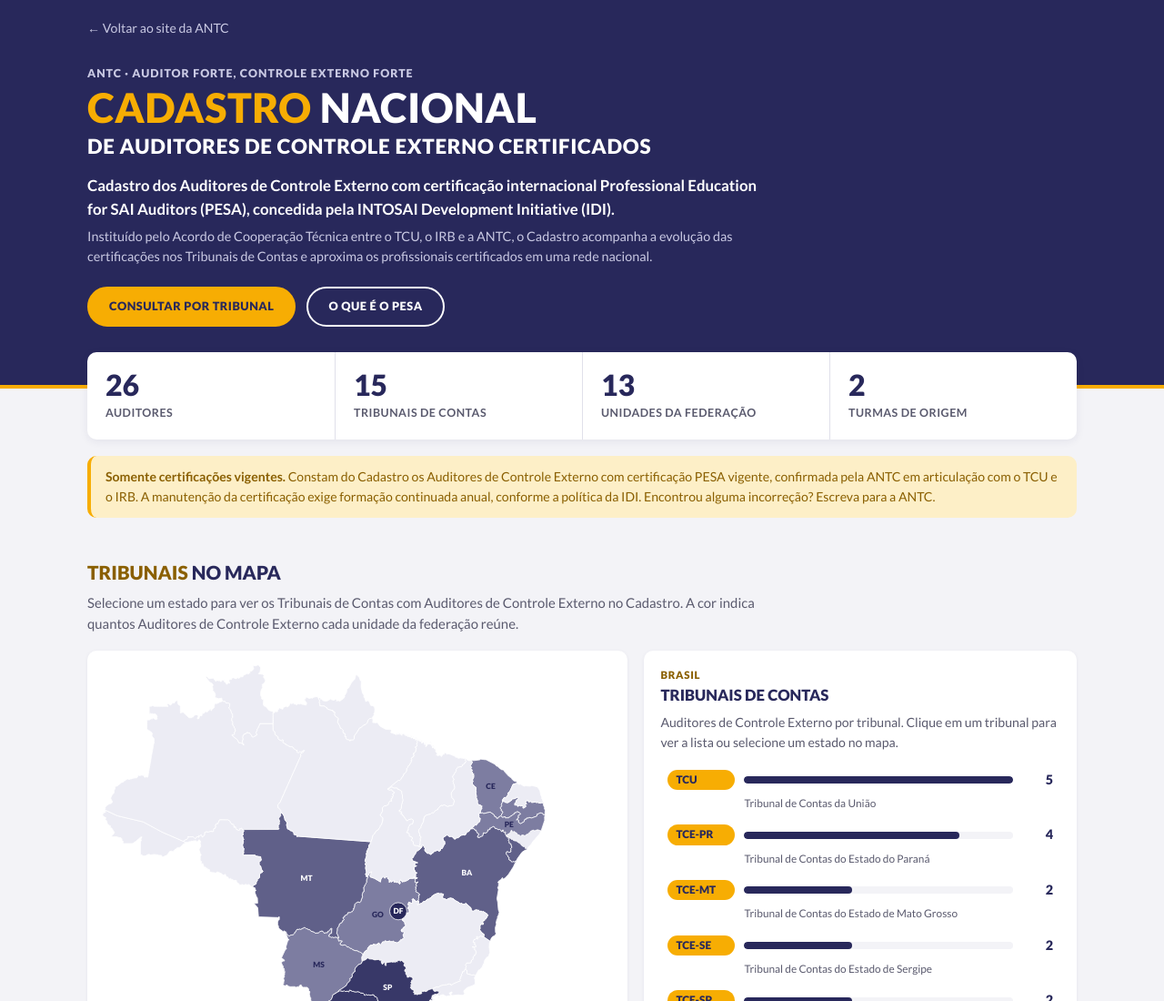
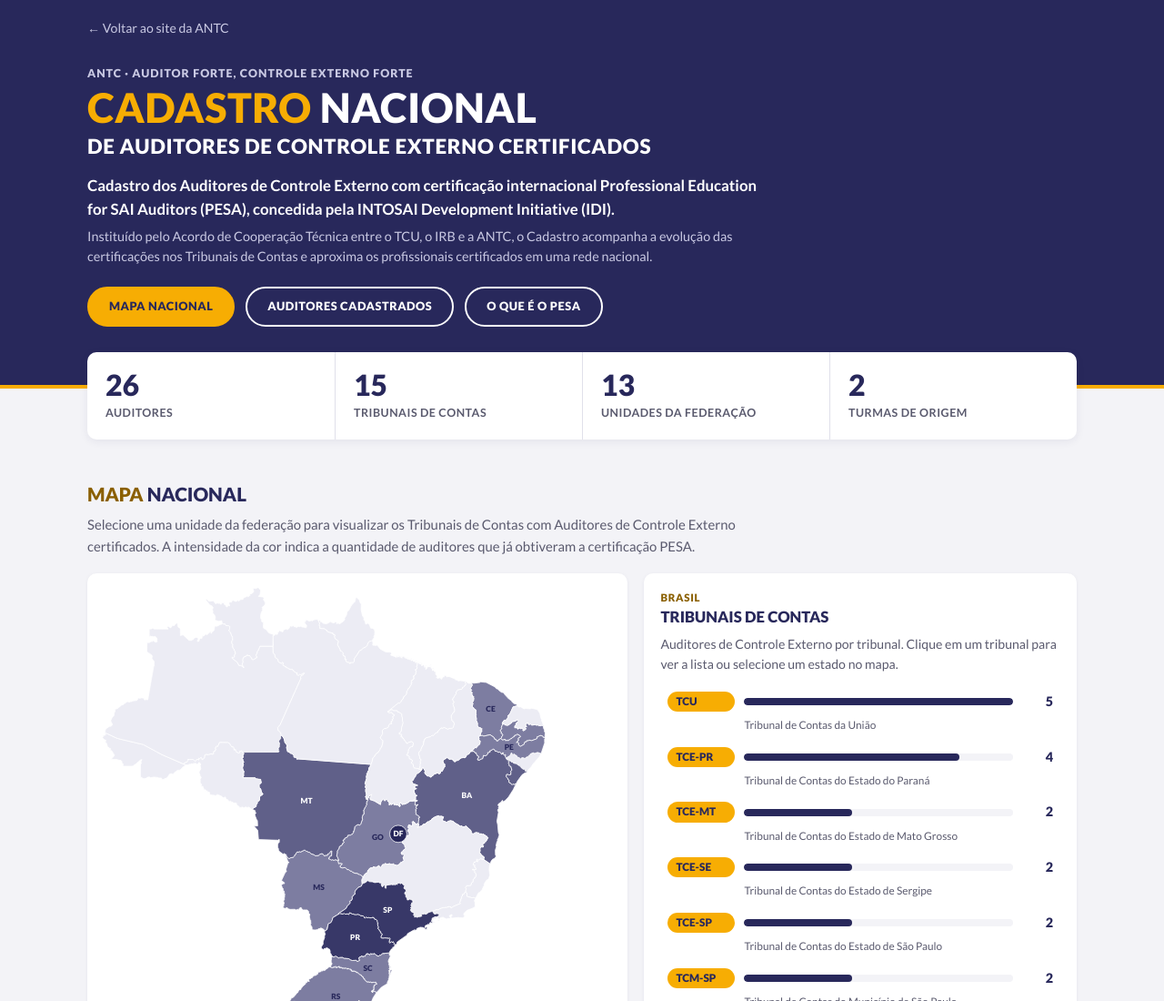
Before and after one commit to antc-brasil/cadastro, a plain HTML site: page index.html in a window 1280 px wide. Shown: the top 1100 px of the page at 91% size. Drawn offline with Linux system fonts and the light colour scheme.

Commit message:
Mapa nacional, botões do topo e textos revisados; remove o aviso

```diff
--- a/index.html
+++ b/index.html
@@ -186,7 +186,8 @@
     <p class="chamada-2">Instituído pelo Acordo de Cooperação Técnica entre o TCU, o IRB e a ANTC, o Cadastro acompanha a
       evolução das certificações nos Tribunais de Contas e aproxima os profissionais certificados em uma rede nacional.</p>
     <div class="botoes">
-      <a class="btn btn-cheio" href="#mapa-sec">Consultar por tribunal</a>
+      <a class="btn btn-cheio" href="#mapa-sec">Mapa nacional</a>
+      <a class="btn btn-vazado" href="#lista">Auditores cadastrados</a>
       <a class="btn btn-vazado" href="#pesa">O que é o PESA</a>
     </div>
   </div>
@@ -199,15 +200,11 @@
     <div><b id="n-uf">–</b><span>Unidades da Federação</span></div>
     <div><b id="n-turma">–</b><span>Turmas de origem</span></div>
   </div>
-  <p class="aviso"><strong>Somente certificações vigentes.</strong> Constam do Cadastro os Auditores de Controle Externo com certificação PESA
-    vigente, confirmada pela ANTC em articulação com o TCU e o IRB. A manutenção da certificação exige formação continuada
-    anual, conforme a política da IDI. Encontrou alguma incorreção? Escreva para a ANTC.</p>
 
   <!-- ================= MAPA ================= -->
   <section id="mapa-sec">
-    <h2><span>Tribunais</span> no mapa</h2>
-    <p class="sub">Selecione um estado para ver os Tribunais de Contas com Auditores de Controle Externo no Cadastro. A cor indica quantos
-      Auditores de Controle Externo cada unidade da federação reúne.</p>
+    <h2><span>Mapa</span> nacional</h2>
+    <p class="sub">Selecione uma unidade da federação para visualizar os Tribunais de Contas com Auditores de Controle Externo certificados. A intensidade da cor indica a quantidade de auditores que já obtiveram a certificação PESA.</p>
     <div class="mapa-grade">
       <div class="cartao mapa-caixa">
         <svg id="mapa" role="group" aria-label="Mapa do Brasil por unidade da federação"></svg>
```
